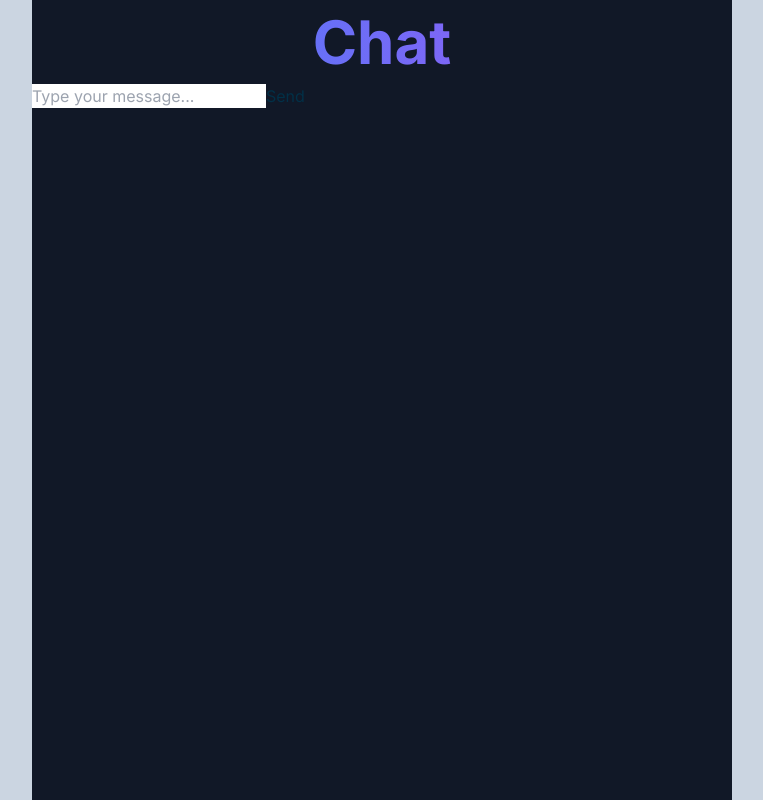
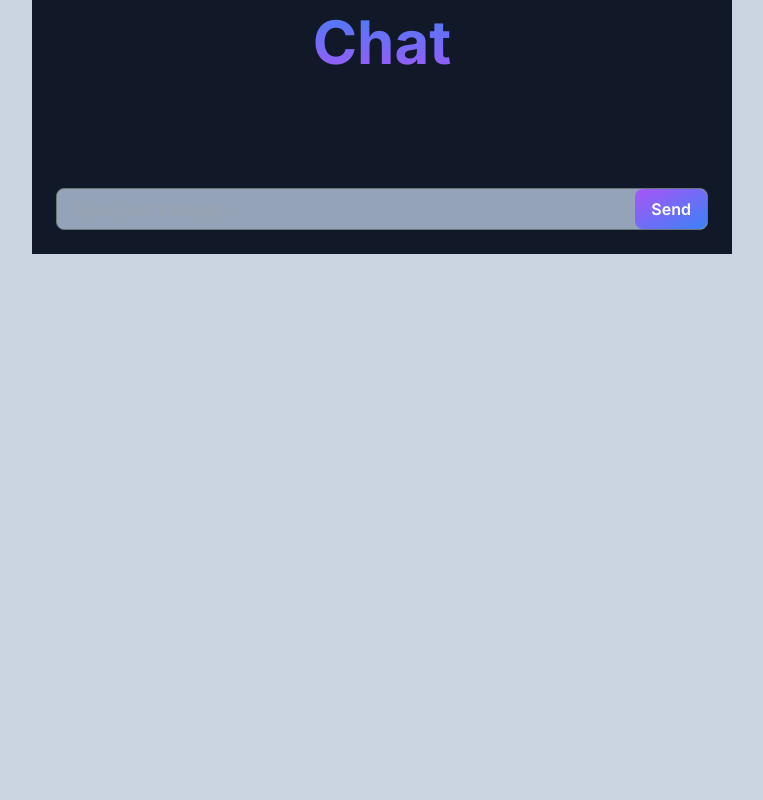
Before and after one commit to j13palma/julioCodes, a Next.js app: page /chatBot in a window 1280 px wide. Shown: the whole page, without its empty margins (258-1021 px from the left). Built offline with nearby package versions, Linux system fonts and the light colour scheme; no server answers.

Commit message:
"update bot"

```diff
--- a/package.json
+++ b/package.json
@@ -14,6 +14,7 @@
     "@heroicons/react": "^2.0.18",
     "@sanity/image-url": "1",
     "@sanity/vision": "3",
+    "clsx": "^2.0.0",
     "framer-motion": "^10.16.4",
     "next": "14.0.0",
     "next-sanity": "5",
--- a/src/components/ChatBot/ChatBot.tsx
+++ b/src/components/ChatBot/ChatBot.tsx
@@ -2,6 +2,7 @@
 
 import OpenAI from "openai";
 import { FormEvent, useState } from "react";
+import clsx from "clsx";
 
 const openai = new OpenAI({
   apiKey: process.env.NEXT_PUBLIC_OPENAI_API_KEY || "",
@@ -27,12 +28,12 @@ function ChatBot({}: ChatBotProps) {
   };
 
   async function sendMessage(message: string) {
+    setIsLoading(true);
     const completion = await openai.chat.completions.create({
       messages: [{ role: "user", content: message }],
       model: "gpt-3.5-turbo",
     });
 
-    setIsLoading(true);
     setChatLog((prevChatLog) => [
       ...prevChatLog,
       { type: "bot", message: completion.choices[0].message.content || "" },
@@ -40,23 +41,69 @@ function ChatBot({}: ChatBotProps) {
     setIsLoading(false);
   }
 
+  const TypingAnimation = () => {
+    return (
+      <div className="flex items-center space-x-2">
+        <div className="h-4 w-4 animate-pulse rounded-full bg-gradient-radial from-slate-200 to-slate-600" />
+        <div className="h-4 w-4 animate-pulse rounded-full bg-gradient-radial from-slate-200 to-slate-600" />
+        <div className="h-4 w-4 animate-pulse rounded-full bg-gradient-radial from-slate-200 to-slate-600" />
+      </div>
+    );
+  };
+
   return (
     <div className="container mx-auto max-w-[700px]">
-      <div className="flex h-screen flex-col bg-gray-900">
-        <h1 className="bg-gradient-to-r from-blue-500 to-purple-500 bg-clip-text py-3 text-center text-6xl font-bold text-transparent">
+      <div className="flex h-full flex-col bg-gray-900">
+        <h1 className="bg-gradient-to-b from-blue-500 to-purple-500 bg-clip-text py-3 text-center text-6xl font-bold text-transparent">
           Chat
         </h1>
+        <div className="flex-grow p-6">
+          <div className="flex flex-col space-y-4">
             {chatLog.map((message, index) => (
-          <div key={index}>{message.message}</div>
+              <div
+                key={index}
+                className={clsx("flex", {
+                  "justify-end": message.type === "user",
+                  "justify-start": message.type === "bot",
+                })}
+              >
+                <div
+                  className={clsx("max-w-sm rounded-lg p-4 text-white", {
+                    "bg-gradient-to-l from-blue-500 to-purple-500":
+                      message.type === "user",
+                    "bg-gradient-to-r from-blue-500 to-purple-500":
+                      message.type === "bot",
+                  })}
+                >
+                  {message.message}
+                </div>
+              </div>
             ))}
-        <form onSubmit={handleSubmit}>
+            {isLoading && (
+              <div className="flex justify-start">
+                <div className=" max-w-sm rounded-lg bg-gradient-to-r from-blue-500 to-purple-500 p-4 text-white">
+                  <TypingAnimation />
+                </div>
+              </div>
+            )}
+          </div>
+        </div>
+        <form onSubmit={handleSubmit} className="flex-none p-6">
+          <div className="flex rounded-lg border border-gray-500 bg-slate-400">
             <input
               type="text"
               placeholder="Type your message..."
               value={inputValue}
               onChange={(e) => setInputValue(e.target.value)}
+              className="flex-grow bg-transparent px-4 py-2 text-white focus:outline-none"
             />
-          <button type="submit">Send</button>
+            <button
+              type="submit"
+              className="rounded-lg bg-gradient-to-tl from-blue-500 to-purple-500 px-4 py-2 font-semibold text-white transition-colors duration-300 hover:bg-gradient-to-tl hover:from-blue-600 hover:to-purple-600"
+            >
+              Send
+            </button>
+          </div>
         </form>
       </div>
     </div>
```
Also changed, not shown: 1 other file (tests, documents, lock files or other folders). Lines whose indentation alone changed are shown as unchanged.
